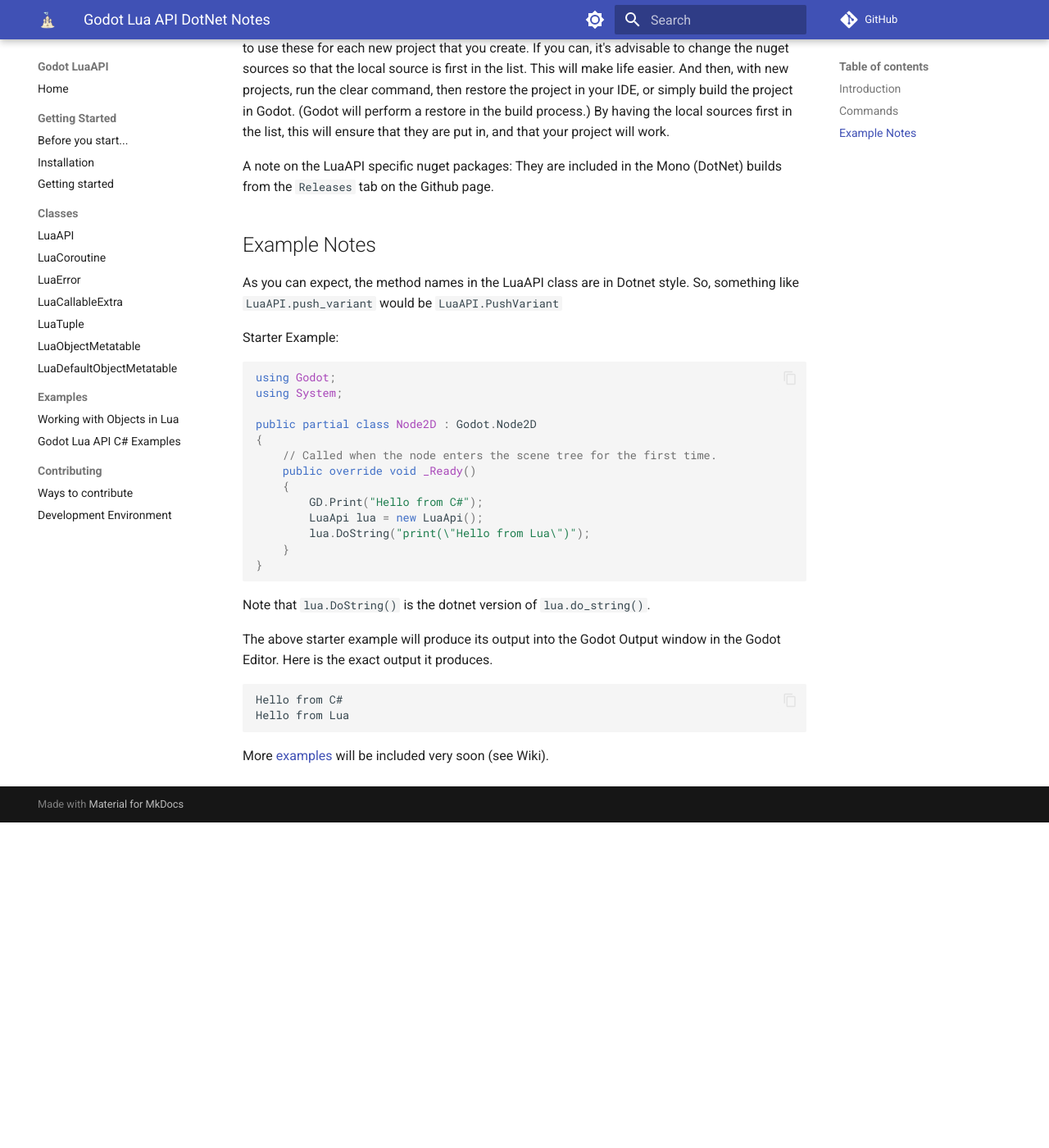
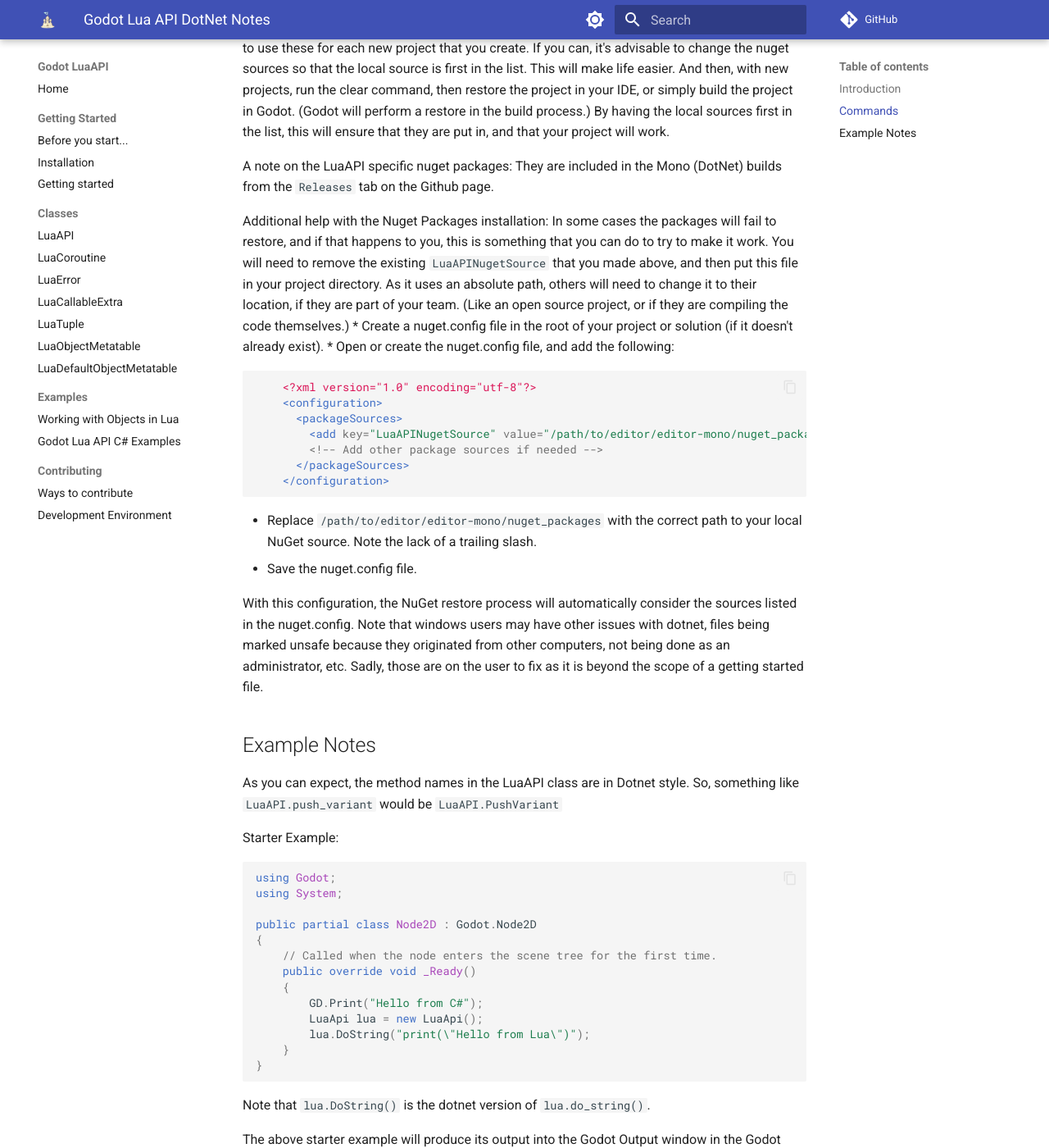
Before and after one commit to WeaselGames/godot_luaAPI_docs, an MkDocs documentation site: the page built from docs/getting_started/dotnet.md, in a window 1280 px wide and 1400 px high, scrolled down 1579 px. Shown: the whole window at 82% size. Built offline with MkDocs 1.6.1 and Material for MkDocs 9.7.7, drawn with Linux system fonts in a browser that asks for light colours; comment, search, counter and statistics services are not loaded; the version menu is left out; before the commit the page ends 2582 px from its top, so only the background shows below that.

Commit message:
Put in last resort help.

````diff
--- a/docs/getting_started/dotnet.md
+++ b/docs/getting_started/dotnet.md
@@ -68,6 +68,34 @@
 A note on the LuaAPI specific nuget packages: They are included in the Mono (DotNet) builds from the `Releases` tab on
 the Github page.
 
+Additional help with the Nuget Packages installation:
+In some cases the packages will fail to restore, and if that happens to you, this is something that you can do to try
+to make it work. You will need to remove the existing `LuaAPINugetSource` that you made above, and then put this file
+in your project directory. As it uses an absolute path, others will need to change it to their location, if they are
+part of your team. (Like an open source project, or if they are compiling the code themselves.)
+* Create a nuget.config file in the root of your project or solution (if it doesn't already exist).
+* Open or create the nuget.config file, and add the following:
+
+```xml
+    <?xml version="1.0" encoding="utf-8"?>
+    <configuration>
+      <packageSources>
+        <add key="LuaAPINugetSource" value="/path/to/editor/editor-mono/nuget_packages" />
+        <!-- Add other package sources if needed -->
+      </packageSources>
+    </configuration>
+```
+
+* Replace `/path/to/editor/editor-mono/nuget_packages` with the correct path to your local NuGet source. Note the
+  lack of a trailing slash.
+* Save the nuget.config file.
+
+With this configuration, the NuGet restore process will automatically consider the sources listed in the nuget.config.
+Note that windows users may have other issues with dotnet, files being marked unsafe because they originated from other
+computers, not being done as an administrator, etc. Sadly, those are on the user to fix as it is beyond the scope of a
+getting started file.
+
+
 Example Notes
 -------
 
````
